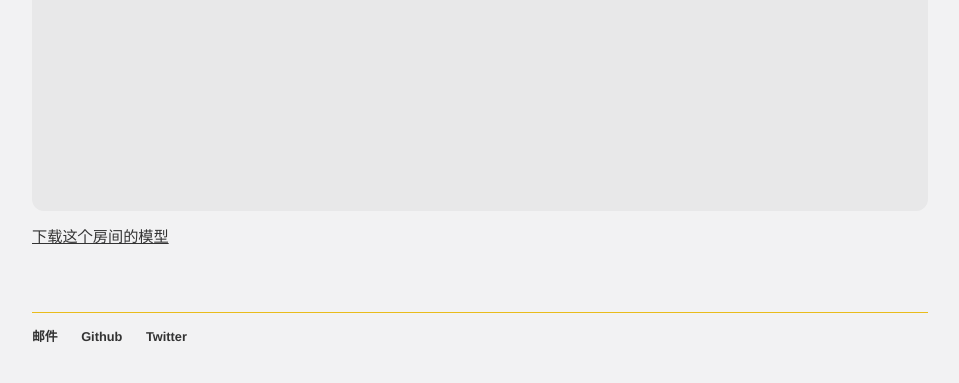
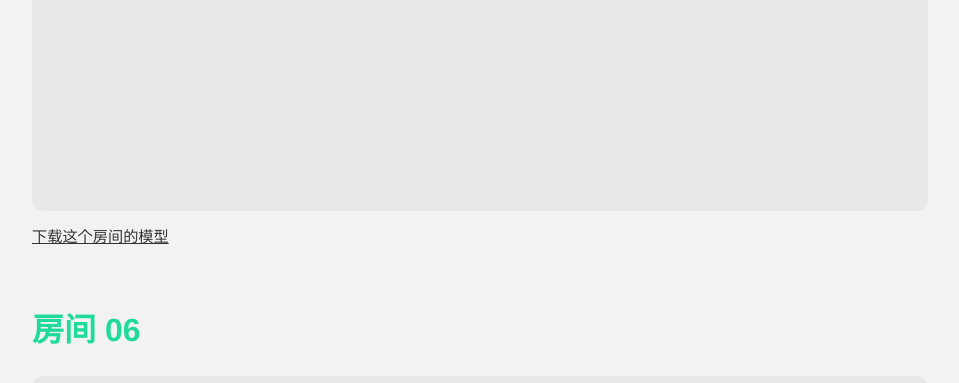
Before and after one commit to youyi218/youyi218.github.io, a Jekyll site: the page built from rooms/index.html, in a window 1280 px wide and 900 px high, scrolled down 3566 px. Shown: the top 383 px of the window, without its empty margins (160-1119 px from the left). Built offline with Jekyll 4.4.1, drawn with Linux system fonts in a browser that asks for light colours.

Commit message:
Update fourth room and add sixth garden room

```diff
--- a/_data/rooms.yml
+++ b/_data/rooms.yml
@@ -16,3 +16,6 @@
 - title: 房间 05
   model: /assets/models/room-05.glb
   camera_orbit: 36deg 58deg auto
+- title: 房间 06
+  model: /assets/models/room-06.glb
+  camera_orbit: 31deg 61deg auto
```
Also changed, not shown: 2 other files.
